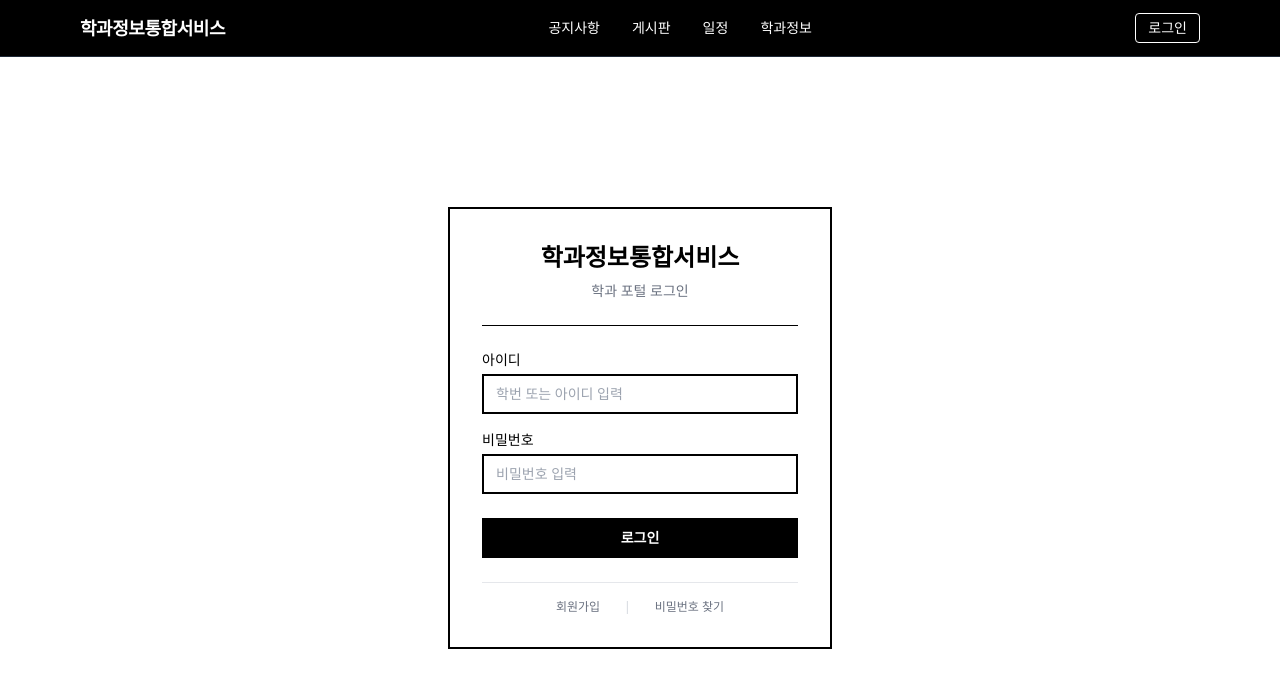
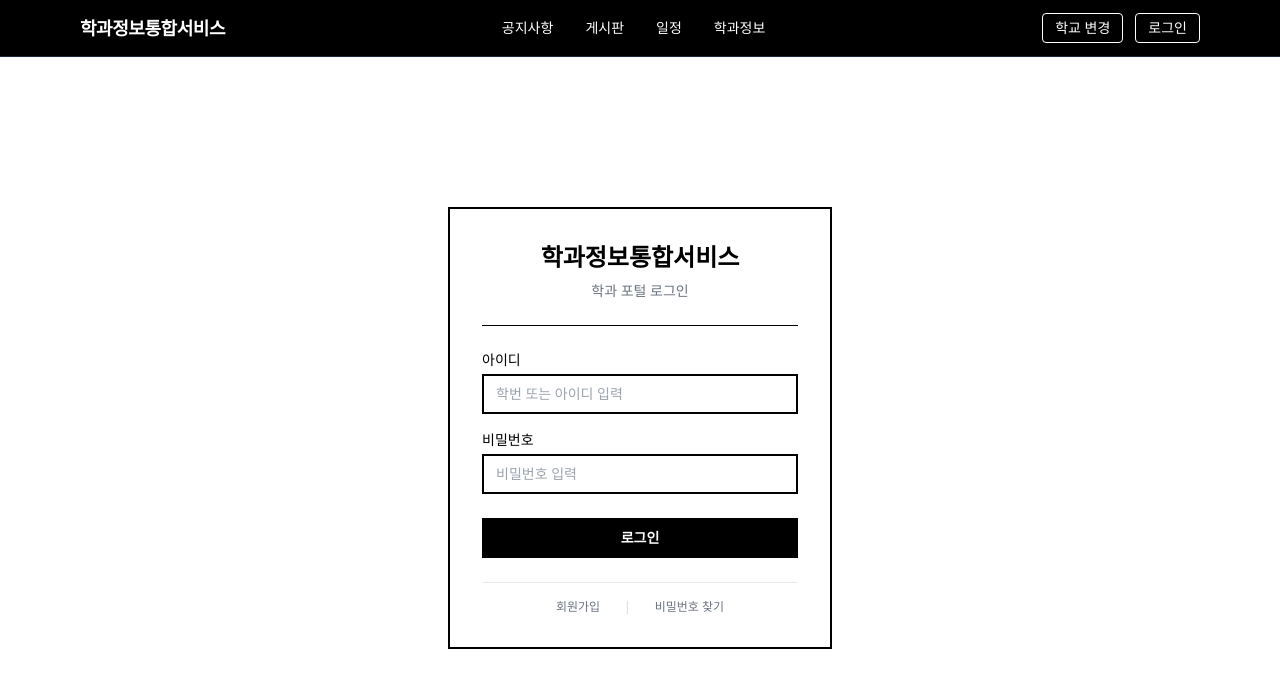
Before and after one commit to qazxcvbnmlp0817-ctrl/webprogramming_team, a React (Vite) app in the folder frontend/: page /login in a window 1280 px wide. Shown: the top 688 px of the page. Built offline with nearby package versions, Linux system fonts and the light colour scheme.

Commit message:
feat: add school switch button to Navbar

```diff
--- a/frontend/src/components/Navbar.tsx
+++ b/frontend/src/components/Navbar.tsx
@@ -2,9 +2,9 @@ import { useState } from 'react'
 import { Link, useLocation } from 'react-router-dom'
 
 const NAV_LINKS = [
-  { to: '/notice', label: '공지사항' },
-  { to: '/board', label: '게시판' },
-  { to: '/schedule', label: '일정' },
+  { to: '/notice',     label: '공지사항' },
+  { to: '/board',      label: '게시판' },
+  { to: '/schedule',   label: '일정' },
   { to: '/department', label: '학과정보' },
 ]
 
@@ -35,8 +35,14 @@ export default function Navbar() {
           ))}
         </ul>
 
-        {/* 로그인 버튼 */}
+        {/* 데스크탑 우측 버튼 */}
         <div className="hidden md:flex items-center gap-3">
+          <Link
+            to="/universities"
+            className="border border-white text-white text-sm px-3 py-1 rounded hover:bg-white hover:text-black transition"
+          >
+            학교 변경
+          </Link>
           <Link
             to="/login"
             className="border border-white text-white text-sm px-3 py-1 rounded hover:bg-white hover:text-black transition"
@@ -73,9 +79,16 @@ export default function Navbar() {
             </Link>
           ))}
           <Link
+            to="/universities"
+            onClick={() => setMenuOpen(false)}
+            className="border border-white text-center py-1 rounded hover:bg-white hover:text-black transition"
+          >
+            학교 변경
+          </Link>
+          <Link
             to="/login"
             onClick={() => setMenuOpen(false)}
-            className="mt-2 border border-white text-center py-1 rounded hover:bg-white hover:text-black transition"
+            className="border border-white text-center py-1 rounded hover:bg-white hover:text-black transition"
           >
             로그인
           </Link>
```
